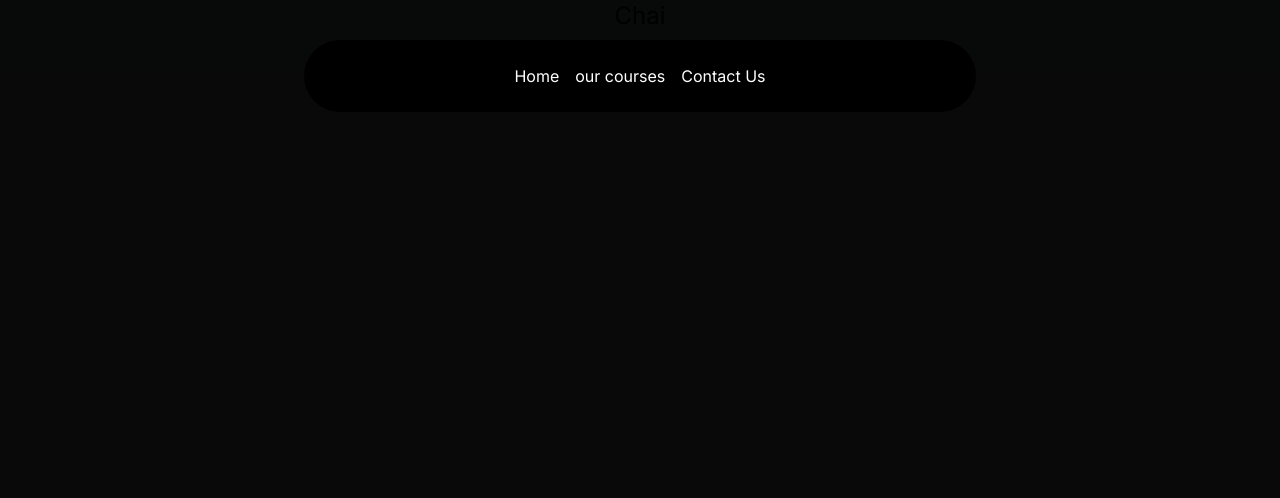
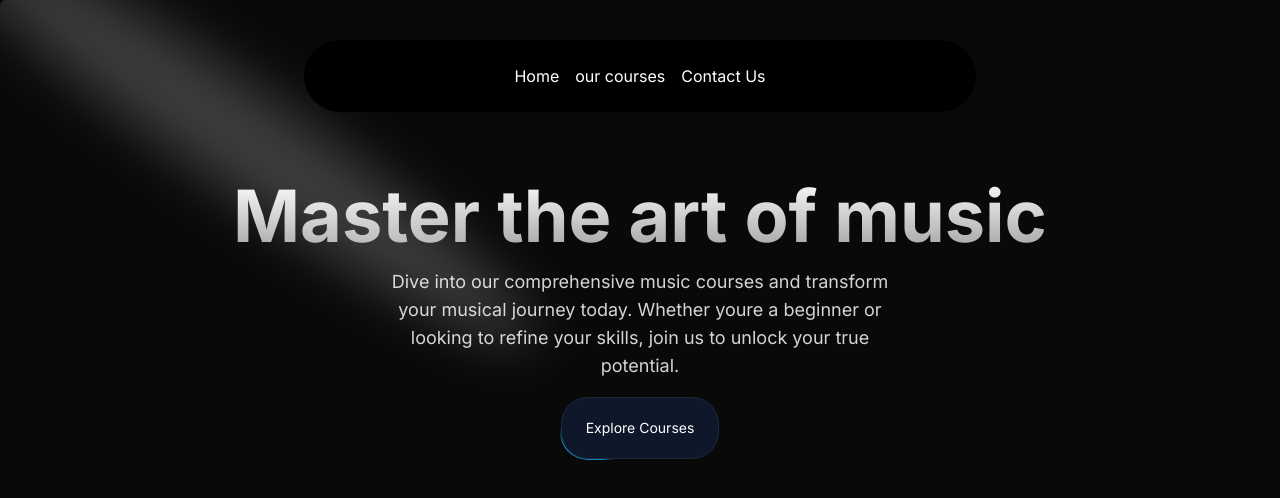
Before and after one commit to abhyudaya29/nextjs, a Next.js app in the folder musicapp/: page / in a window 1280 px wide. Shown: the top 498 px of the page. Built offline with nearby package versions, Linux system fonts and the light colour scheme.

Commit message:
hero section with ui

```diff
--- a/musicapp/src/app/page.tsx
+++ b/musicapp/src/app/page.tsx
@@ -1,9 +1,11 @@
+import HeroSection from "@/components/heroSection";
 import Image from "next/image";
 
 export default function Home() {
   return (
-    <main className="min-h-screen bg-black/[0.96] antialiased bg-grid-white/[0.2]">
-      <h1 className="text-2xl text-center">Chai</h1>
+    <main className="min-h-screen bg-black/[0.96] antialiased bg-grid-white/[0.02]">
+      {/* <h1 className="text-2xl text-center">Chai</h1> */}
+      <HeroSection/>
     </main>
   );
 }
--- /dev/null
+++ b/musicapp/src/components/heroSection.tsx
@@ -0,0 +1,41 @@
+/* eslint-disable react/jsx-no-undef */
+import Link from "next/link"
+import { Spotlight } from "./ui/Spotlight"
+import { Button } from "./ui/moving-border"
+const HeroSection=()=>{
+    return (
+        <>
+        <div className="h-auto md:h-[40rem] w-full rounded-md flex flex-col items-center justify-center relative overflow-hidden mx-auto py-10 md:py-0">
+            <div className="py-4 relative z-10 w-full text-center">
+            <Spotlight
+        className="-top-40 left-0 md:left-60 md:-top-20"
+        fill="white"
+      />
+
+            <h1
+            className="mt-20 md:mt-0 text-4xl md:text-7xl font-bold bg-clip-text text-transparent bg-gradient-to-b from-neutral-50 to-neutral-400"
+            >Master the art of music</h1>
+            <p
+            className="mt-4 font-normal text-base md:text-lg text-neutral-300 max-w-lg mx-auto"
+            >Dive into our comprehensive music courses and transform your musical journey today. Whether youre a beginner or looking to refine your skills, join us to unlock your true potential.</p>
+            <div className="mt-4">
+                <Link href={'/courses'}>
+                    <Button
+                    borderRadius="1.75rem"
+                    className="bg-white dark:bg-slate-900 text-black dark:text-white border-neutral-200 dark:border-slate-800"
+
+                    >
+                        Explore Courses
+
+                    </Button>
+
+                </Link>
+
+            </div>
+
+            </div>
+        </div>
+        </>
+    )
+}
+export default HeroSection
--- /dev/null
+++ b/musicapp/src/components/ui/Spotlight.tsx
@@ -0,0 +1,56 @@
+import React from "react";
+import { cn } from "@/utils/cn";
+
+type SpotlightProps = {
+  className?: string;
+  fill?: string;
+};
+
+export const Spotlight = ({ className, fill }: SpotlightProps) => {
+  return (
+    <svg
+      className={cn(
+        "animate-spotlight pointer-events-none absolute z-[1]  h-[169%] w-[138%] lg:w-[84%] opacity-0",
+        className
+      )}
+      xmlns="http://www.w3.org/2000/svg"
+      viewBox="0 0 3787 2842"
+      fill="none"
+    >
+      <g filter="url(#filter)">
+        <ellipse
+          cx="1924.71"
+          cy="273.501"
+          rx="1924.71"
+          ry="273.501"
+          transform="matrix(-0.822377 -0.568943 -0.568943 0.822377 3631.88 2291.09)"
+          fill={fill || "white"}
+          fillOpacity="0.21"
+        ></ellipse>
+      </g>
+      <defs>
+        <filter
+          id="filter"
+          x="0.860352"
+          y="0.838989"
+          width="3785.16"
+          height="2840.26"
+          filterUnits="userSpaceOnUse"
+          colorInterpolationFilters="sRGB"
+        >
+          <feFlood floodOpacity="0" result="BackgroundImageFix"></feFlood>
+          <feBlend
+            mode="normal"
+            in="SourceGraphic"
+            in2="BackgroundImageFix"
+            result="shape"
+          ></feBlend>
+          <feGaussianBlur
+            stdDeviation="151"
+            result="effect1_foregroundBlur_1065_8"
+          ></feGaussianBlur>
+        </filter>
+      </defs>
+    </svg>
+  );
+};
--- /dev/null
+++ b/musicapp/src/components/ui/moving-border.tsx
@@ -0,0 +1,139 @@
+"use client";
+import React from "react";
+import {
+  motion,
+  useAnimationFrame,
+  useMotionTemplate,
+  useMotionValue,
+  useTransform,
+} from "framer-motion";
+import { useRef } from "react";
+import { cn } from "@/utils/cn";
+
+export function Button({
+  borderRadius = "1.75rem",
+  children,
+  as: Component = "button",
+  containerClassName,
+  borderClassName,
+  duration,
+  className,
+  ...otherProps
+}: {
+  borderRadius?: string;
+  children: React.ReactNode;
+  as?: any;
+  containerClassName?: string;
+  borderClassName?: string;
+  duration?: number;
+  className?: string;
+  [key: string]: any;
+}) {
+  return (
+    <Component
+      className={cn(
+        "bg-transparent relative text-xl  h-16 w-40 p-[1px] overflow-hidden ",
+        containerClassName
+      )}
+      style={{
+        borderRadius: borderRadius,
+      }}
+      {...otherProps}
+    >
+      <div
+        className="absolute inset-0"
+        style={{ borderRadius: `calc(${borderRadius} * 0.96)` }}
+      >
+        <MovingBorder duration={duration} rx="30%" ry="30%">
+          <div
+            className={cn(
+              "h-20 w-20 opacity-[0.8] bg-[radial-gradient(var(--sky-500)_40%,transparent_60%)]",
+              borderClassName
+            )}
+          />
+        </MovingBorder>
+      </div>
+
+      <div
+        className={cn(
+          "relative bg-slate-900/[0.8] border border-slate-800 backdrop-blur-xl text-white flex items-center justify-center w-full h-full text-sm antialiased",
+          className
+        )}
+        style={{
+          borderRadius: `calc(${borderRadius} * 0.96)`,
+        }}
+      >
+        {children}
+      </div>
+    </Component>
+  );
+}
+
+export const MovingBorder = ({
+  children,
+  duration = 2000,
+  rx,
+  ry,
+  ...otherProps
+}: {
+  children: React.ReactNode;
+  duration?: number;
+  rx?: string;
+  ry?: string;
+  [key: string]: any;
+}) => {
+  const pathRef = useRef<any>();
+  const progress = useMotionValue<number>(0);
+
+  useAnimationFrame((time) => {
+    const length = pathRef.current?.getTotalLength();
+    if (length) {
+      const pxPerMillisecond = length / duration;
+      progress.set((time * pxPerMillisecond) % length);
+    }
+  });
+
+  const x = useTransform(
+    progress,
+    (val) => pathRef.current?.getPointAtLength(val).x
+  );
+  const y = useTransform(
+    progress,
+    (val) => pathRef.current?.getPointAtLength(val).y
+  );
+
+  const transform = useMotionTemplate`translateX(${x}px) translateY(${y}px) translateX(-50%) translateY(-50%)`;
+
+  return (
+    <>
+      <svg
+        xmlns="http://www.w3.org/2000/svg"
+        preserveAspectRatio="none"
+        className="absolute h-full w-full"
+        width="100%"
+        height="100%"
+        {...otherProps}
+      >
+        <rect
+          fill="none"
+          width="100%"
+          height="100%"
+          rx={rx}
+          ry={ry}
+          ref={pathRef}
+        />
+      </svg>
+      <motion.div
+        style={{
+          position: "absolute",
+          top: 0,
+          left: 0,
+          display: "inline-block",
+          transform,
+        }}
+      >
+        {children}
+      </motion.div>
+    </>
+  );
+};
--- a/musicapp/tailwind.config.ts
+++ b/musicapp/tailwind.config.ts
@@ -1,5 +1,9 @@
 import type { Config } from "tailwindcss";
-
+const defaultTheme = require("tailwindcss/defaultTheme");
+const colors = require("tailwindcss/colors");
+const {
+  default: flattenColorPalette,
+} = require("tailwindcss/lib/util/flattenColorPalette");
 const config: Config = {
   content: [
     "./src/pages/**/*.{js,ts,jsx,tsx,mdx}",
@@ -9,6 +13,19 @@
   darkMode:'class',
   theme: {
     extend: {
+      animation:{spotlight: "spotlight 2s ease .75s 1 forwards",},
+      keyframes:{
+        spotlight: {
+          "0%": {
+            opacity: '0',
+            transform: "translate(-72%, -62%) scale(0.5)",
+          },
+          "100%": {
+            opacity: '1',
+            transform: "translate(-50%,-40%) scale(1)",
+          },
+        },
+      },
       backgroundImage: {
         "gradient-radial": "radial-gradient(var(--tw-gradient-stops))",
         "gradient-conic":
@@ -16,6 +33,18 @@
       },
     },
   },
-  plugins: [],
+  plugins: [
+    addVariablesForColors,
+  ],
 };
+function addVariablesForColors({ addBase, theme }: any) {
+  let allColors = flattenColorPalette(theme("colors"));
+  let newVars = Object.fromEntries(
+    Object.entries(allColors).map(([key, val]) => [`--${key}`, val])
+  );
+
+  addBase({
+    ":root": newVars,
+  });
+}
 export default config;
```
